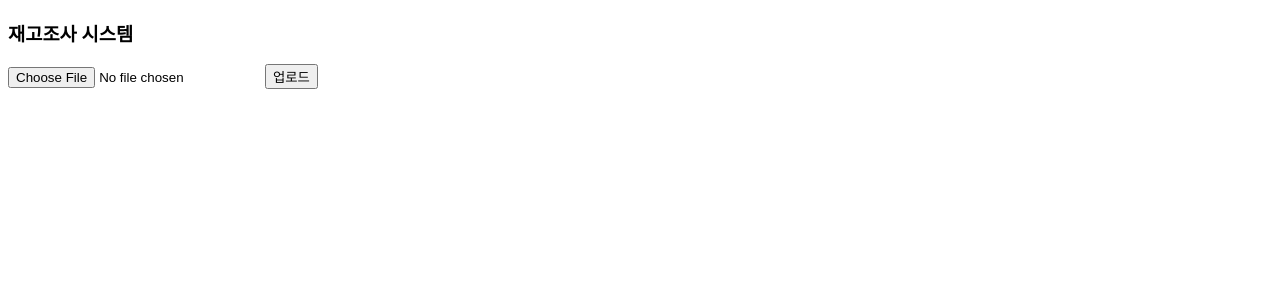
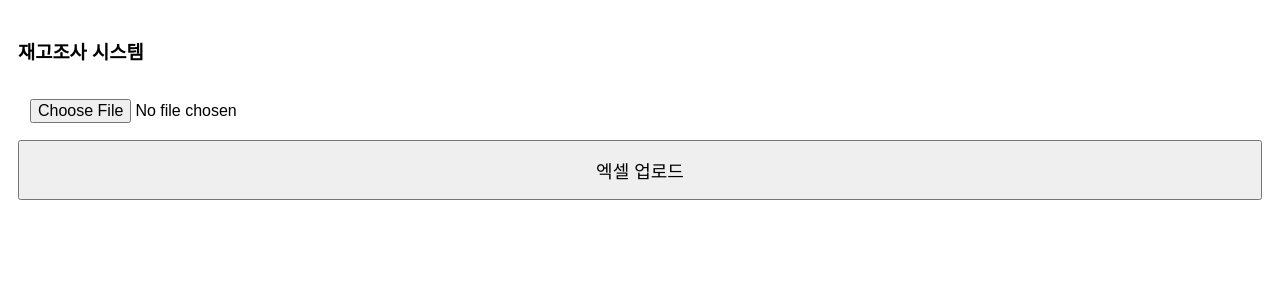
Before and after one commit to kkm25858992-ui/inventory-check-system, a Flask app: page / in a window 1280 px wide. Shown: the top 300 px of the page. Run offline with Flask 3, Linux system fonts and the light colour scheme.

Commit message:
Update index.html

```diff
--- a/templates/index.html
+++ b/templates/index.html
@@ -3,6 +3,38 @@
 <head>
 <meta name="viewport" content="width=device-width, initial-scale=1">
 <title>재고조사</title>
+
+<style>
+body {
+    font-family: sans-serif;
+    padding: 10px;
+}
+button {
+    width: 100%;
+    padding: 15px;
+    margin: 5px 0;
+    font-size: 18px;
+}
+input {
+    width: 100%;
+    padding: 12px;
+    font-size: 16px;
+    margin-top: 5px;
+}
+.card {
+    border: 1px solid #ddd;
+    padding: 10px;
+    margin-top: 10px;
+}
+.suggest-item {
+    padding: 8px;
+    border-bottom: 1px solid #ddd;
+}
+.suggest-item:active {
+    background-color: #eee;
+}
+</style>
+
 </head>
 
 <body>
@@ -10,7 +42,7 @@
 <h3>재고조사 시스템</h3>
 
 <input type="file" id="fileInput">
-<button onclick="upload()">업로드</button>
+<button onclick="upload()">엑셀 업로드</button>
 
 <div id="app"></div>
 
```
